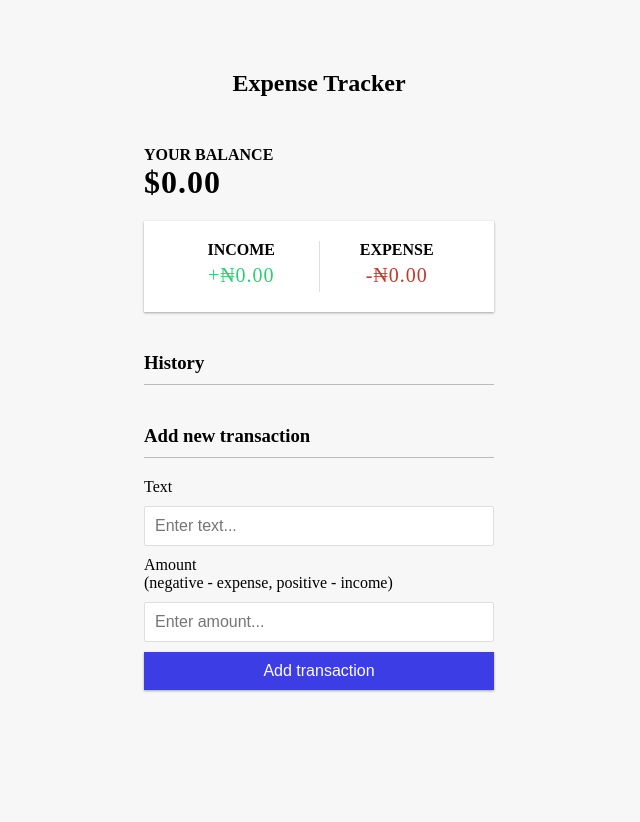
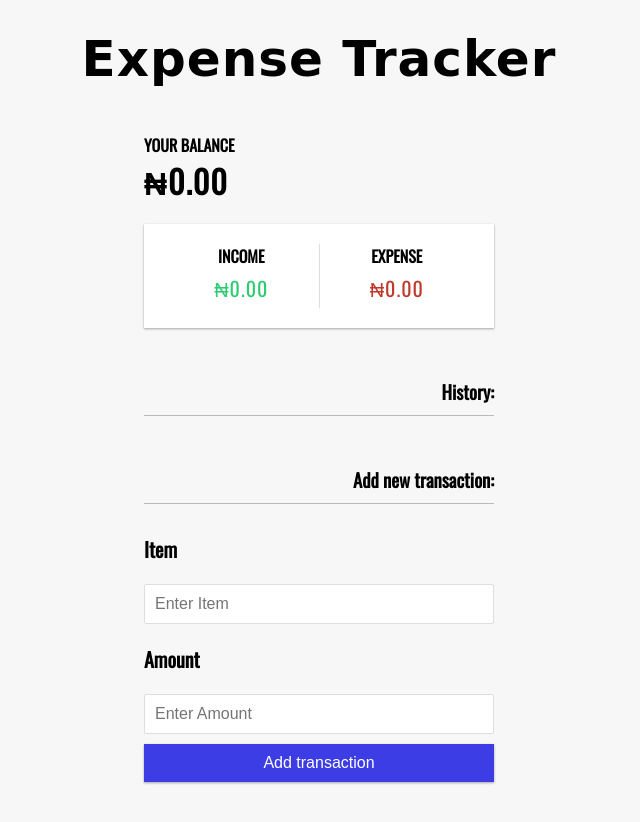
Before and after one commit to Akndju/Expense-Tracker, a plain HTML site: page index.html in a window 1280 px wide. Shown: the whole page, without its empty margins (321-961 px from the left). Before the commit the page ends 800 px from the top, so only its background shows below. Drawn offline with nearby package versions, Linux system fonts and the light colour scheme; a web font is replaced by a local one.

Commit message:
added functionality

```diff
--- a/index.html
+++ b/index.html
@@ -8,11 +8,11 @@
     <title>Expense Tracker</title>
   </head>
   <body>
-    <h2>Expense Tracker</h2>
+    <h1 class="heading">Expense Tracker</h1>
 
     <div class="container">
       <h4>Your Balance</h4>
-      <h1 id="balance">$0.00</h1>
+      <h1 id="balance">₦0.00</h1>
 
       <div class="inc-exp-container">
         <div>
@@ -25,25 +25,23 @@
         </div>
       </div>
 
-      <h3>History</h3>
-      <!-- <ul id="list" class="list">
-        <li class="minus">
+      <h3 class="sub-heading">History:</h3>
+      <ul id="list" class="list">
+        <!-- <li class="minus">
           Cash <span>₦400</span><button class="delete-btn">x</button>
-        </li>
-      </ul> -->
+        </li> -->
+      </ul>
 
-      <h3>Add new transaction</h3>
+      <h3 class="sub-heading">Add new transaction:</h3>
       <form id="form">
         <div class="form-control">
-          <label for="text">Text</label>
-          <input type="text" id="text" placeholder="Enter text..." />
+          <label for="text" class="naming">Item</label>
+          <input type="text" id="text" placeholder="Enter Item" />
         </div>
         <div class="form-control">
-          <label for="amount"
-            >Amount <br />
-            (negative - expense, positive - income)</label
-          >
-          <input type="number" id="amount" placeholder="Enter amount..." />
+          <label for="amount" class="naming">Amount </label>
+
+          <input type="number" id="amount" placeholder="Enter Amount" />
         </div>
         <button class="btn">Add transaction</button>
       </form>
--- a/script.js
+++ b/script.js
@@ -0,0 +1,112 @@
+const balance = document.getElementById('balance');
+const list = document.getElementById('list');
+const form = document.getElementById('form');
+const text = document.getElementById('text');
+const amount = document.getElementById('amount');
+const moneyPlus = document.getElementById('money-plus');
+const moneyMinus = document.getElementById('money-minus');
+
+// const dummy = [
+//   { id: 1, text: 'Flower', amount: -20 },
+//   { id: 2, text: 'Drawing', amount: 300 },
+//   { id: 3, text: 'Salary', amount: 10000 },
+//   { id: 4, text: 'Ear Piece', amount: 1000 },
+// ];
+
+const localStorageTransactions = JSON.parse(
+  localStorage.getItem('transactions')
+);
+
+let transactions =
+  localStorage.getItem('transactions') !== null ? localStorageTransactions : [];
+
+function addTransaction(e) {
+  e.preventDefault();
+
+  if (text.value.trim() === '' || amount.value.trim() === '') {
+    alert('Please add a text and amount');
+  } else {
+    const transaction = {
+      id: generateID(),
+      text: text.value,
+      amount: +amount.value,
+    };
+
+    transactions.push(transaction);
+
+    addTransactionDOM(transaction);
+
+    updateValues();
+
+    updateLocalStorage();
+
+    text.value = '';
+    amount.value = '';
+  }
+}
+
+// Generate random ID
+function generateID() {
+  return Math.floor(Math.random() * 100000000);
+}
+
+function addTransactionDOM(transaction) {
+  const sign = transaction.amount < 0 ? '-' : '+';
+
+  const item = document.createElement('li');
+
+  item.classList.add(transaction.amount < 0 ? 'minus' : 'plus');
+
+  item.innerHTML = `
+    ${transaction.text} <span>${sign}${Math.abs(
+    transaction.amount
+  )}</span> <button class="delete-btn" onclick="removeTransaction(${
+    transaction.id
+  })">x</button>
+  `;
+
+  list.appendChild(item);
+}
+
+function updateValues() {
+  const amounts = transactions.map((transaction) => transaction.amount);
+
+  const total = amounts.reduce((acc, item) => (acc += item), 0).toFixed(2);
+
+  const income = amounts
+    .filter((item) => item > 0)
+    .reduce((acc, item) => (acc += item), 0)
+    .toFixed(2);
+
+  const expense = (
+    amounts.filter((item) => item < 0).reduce((acc, item) => (acc += item), 0) *
+    -1
+  ).toFixed(2);
+
+  balance.innerText = `₦${total}`;
+  moneyPlus.innerText = `₦${income}`;
+  moneyMinus.innerText = `₦${expense}`;
+}
+
+function updateLocalStorage() {
+  localStorage.setItem('transactions', JSON.stringify(transactions));
+}
+
+function removeTransaction(id) {
+  transactions = transactions.filter((transaction) => transaction.id !== id);
+
+  updateLocalStorage();
+
+  init();
+}
+
+function init() {
+  list.innerHTML = '';
+
+  transactions.forEach(addTransactionDOM);
+  updateValues();
+}
+
+init();
+
+form.addEventListener('submit', addTransaction);
--- a/style.css
+++ b/style.css
@@ -1,4 +1,4 @@
-@import url('https://fonts.googleapis/com/css?family=Lato&display=swap');
+@import url('https://fonts.googleapis.com/css2?family=Keania+One&family=Oswald&display=swap');
 
 :root {
   --box-shadow: 0 1px 3px rgba(0, 0, 0, 0.12), 0 1px 2px rgba(0, 0, 0, 0.24);
@@ -15,8 +15,22 @@ body {
   align-items: center;
   justify-content: center;
   min-height: 100vh;
-  font-family: 'Lato' sans-serif;
+  font-family: 'Oswald', sans-serif;
   margin: 0;
+}
+
+.heading {
+  color: rgb(0, 0, 0);
+  font-size: 50px;
+  padding: 30px 0 15px 0;
+  font-family: 'Keania One', cursive;
+}
+.sub-heading {
+  /* background-color: rgb(255, 255, 255); */
+  color: rgba(0, 0, 0);
+  text-align: end;
+  padding-left: 10px;
+  padding-top: 10px;
 }
 
 .container {
@@ -123,6 +137,12 @@ input[type='number'] {
   margin: 10px 0;
 }
 
+.naming {
+  font-size: 20px;
+  font-weight: bold;
+  margin: 20px 0 20px 0;
+}
+
 .list li.plus {
   border-right: 5px solid #2ecc71;
 }
@@ -148,9 +168,9 @@ input[type='number'] {
   outline: none;
 }
 
-.delete-btn:active {
+/* .delete-btn:active {
   transform: scale(0.98);
-}
+} */
 
 .list li:hover .delete-btn {
   opacity: 1;
```
